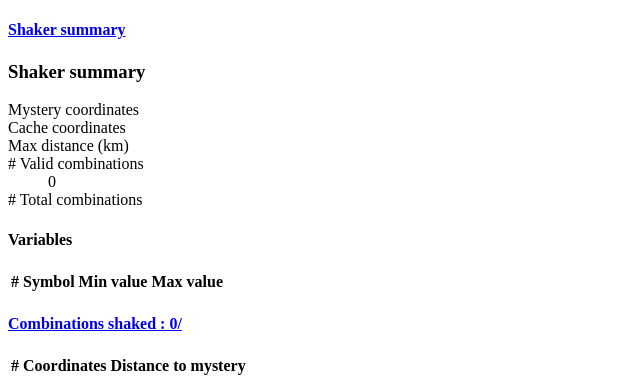
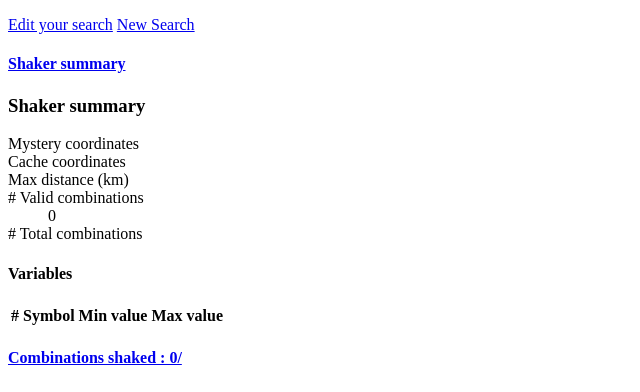
Before and after one commit to driquet/geoshaker, a Python web app: template geoshaker/frontend/templates/shaked.html in a window 1280 px wide. Shown: the part 78-470 px from the top of the page, without its empty margins (0-640 px from the left). Run offline with Jinja, Linux system fonts and the light colour scheme; the template is opened without the code that fills it, so the values that code supplies are empty; some libraries are stand-ins or nearby versions.

Commit message:
Adding buttons (edit or new search)

```diff
--- a/geoshaker/frontend/templates/shaked.html
+++ b/geoshaker/frontend/templates/shaked.html
@@ -2,6 +2,13 @@
 
 {% block content %}
 
+
+<div class="row" style="margin-bottom:15px;">
+    <div class="col-md-4 col-md-offset-4">
+        <a href="#" class="btn btn-default btn-sm"><span class="glyphicon glyphicon-pencil"></span> Edit your search</a>
+        <a href="{{ url_for('.home') }}" class="btn btn-default btn-sm"><span class="glyphicon glyphicon-refresh"></span> New Search</a>
+    </div>
+</div>
 
 <div class="panel-group" id="accordion">
     <div class="panel panel-default">
@@ -12,7 +19,7 @@
                 </a>
             </h4>
         </div>
-        <div id="summary" class="panel-collapse collapse in">
+        <div id="summary" class="panel-collapse collapse">
             <div class="panel-body">
                 <h3>Shaker summary</h3>
                 <dl class="dl-horizontal">
```
